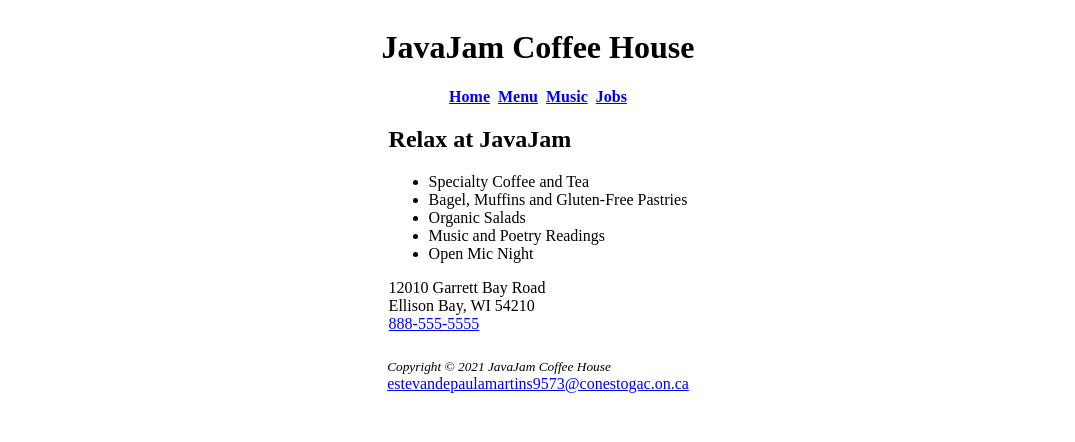
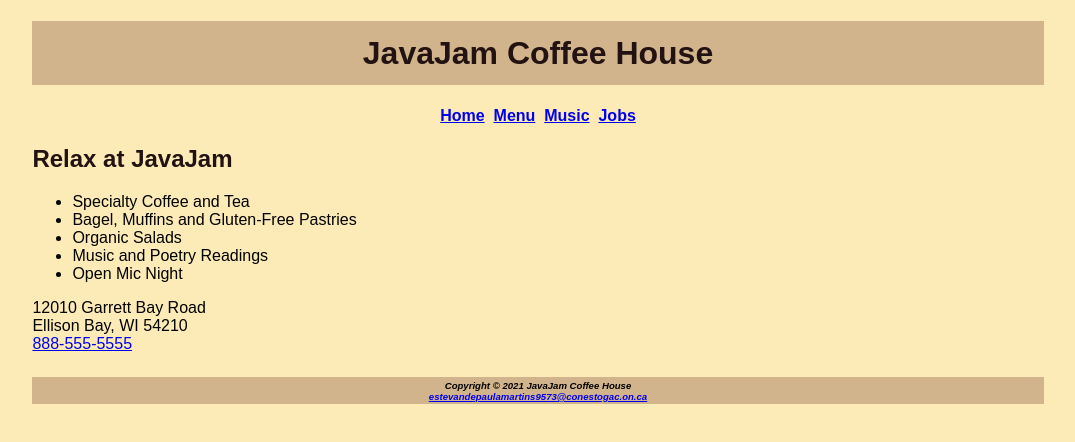
Before and after one commit to estevanconestoga/javajam, a plain HTML site: page index.html in a window 1280 px wide. Shown: the whole page, without its empty margins (102-1177 px from the left). Drawn offline with Linux system fonts and the light colour scheme.

Commit message:
Assignment 3 Commit

```diff
--- a/index.html
+++ b/index.html
@@ -5,21 +5,20 @@
     <meta charset="UTF-8">
     <meta http-equiv="X-UA-Compatible" content="IE=edge">
     <meta name="viewport" content="width=device-width, initial-scale=1.0">
-    <link rel="stylesheet" href="styles.css">
+    <link rel="stylesheet" href="javajam.css">
     <title>JavaJam Coffee House</title>
 </head>
 
 <body>
+    <div id="wrapper">
         <header>
             <h1>JavaJam Coffee House</h1>
         </header>
         <nav>
-        <b>
             <a href="index.html">Home</a>&nbsp;
             <a href="menu.html">Menu</a>&nbsp;
             <a href="music.html">Music</a>&nbsp;
             <a href="jobs.html">Jobs</a>
-        </b>
         </nav>
         <main>
             <h2>Relax at JavaJam</h2>
@@ -40,10 +39,11 @@
 
         <footer>
             <div class="footer-content">
-            <small><i>Copyright &copy; 2021 JavaJam Coffee House</i></small><br>
+                Copyright &copy; 2021 JavaJam Coffee House<br>
                 <a href="mailto:estevandepaulamartins9573@conestogac.on.ca">estevandepaulamartins9573@conestogac.on.ca</a>
             </div>
         </footer>
+    </div>
 </body>
 
 </html>
--- /dev/null
+++ b/javajam.css
@@ -0,0 +1,45 @@
+footer {
+    padding-top: 1.5em;
+    font-weight: bold;
+}
+
+.footer-content {
+    background-color: #D2B48C;
+    text-align: center;
+    padding: 0.3em;
+    font-size: 0.60em;
+    font-style: italic;
+}
+
+body {
+    /* display: grid;
+    place-items: center;
+    margin: 0 10% 0 10%; */
+    background-color: #FCEBB6;
+    font-family: Arial, Helvetica, sans-serif;
+    font-weight: 400;
+}
+
+#wrapper {
+    margin-left: auto;
+    margin-right: auto;
+    width: 80%;
+}
+
+h1 {
+    background-color: #D2B48C;
+    /*padding: 1em; */
+    line-height: 200%;
+    text-align: center;
+    color: #221211;
+    font-weight: ;
+}
+
+nav {
+    text-align: center;
+    font-weight: bold;
+}
+
+h2 {
+    color: #221211;
+}
--- a/styles.css
+++ /dev/null
@@ -1,13 +0,0 @@
-footer {
-    padding-top: 1.5em;
-}
-
-body {
-    display: grid;
-    place-items: center;
-}
-
-
-/*dt {
-    padding: 10px 0px;
-}
```
Also changed, not shown: menu.html (+3 -1 lines). Lines whose indentation alone changed are shown as unchanged.
